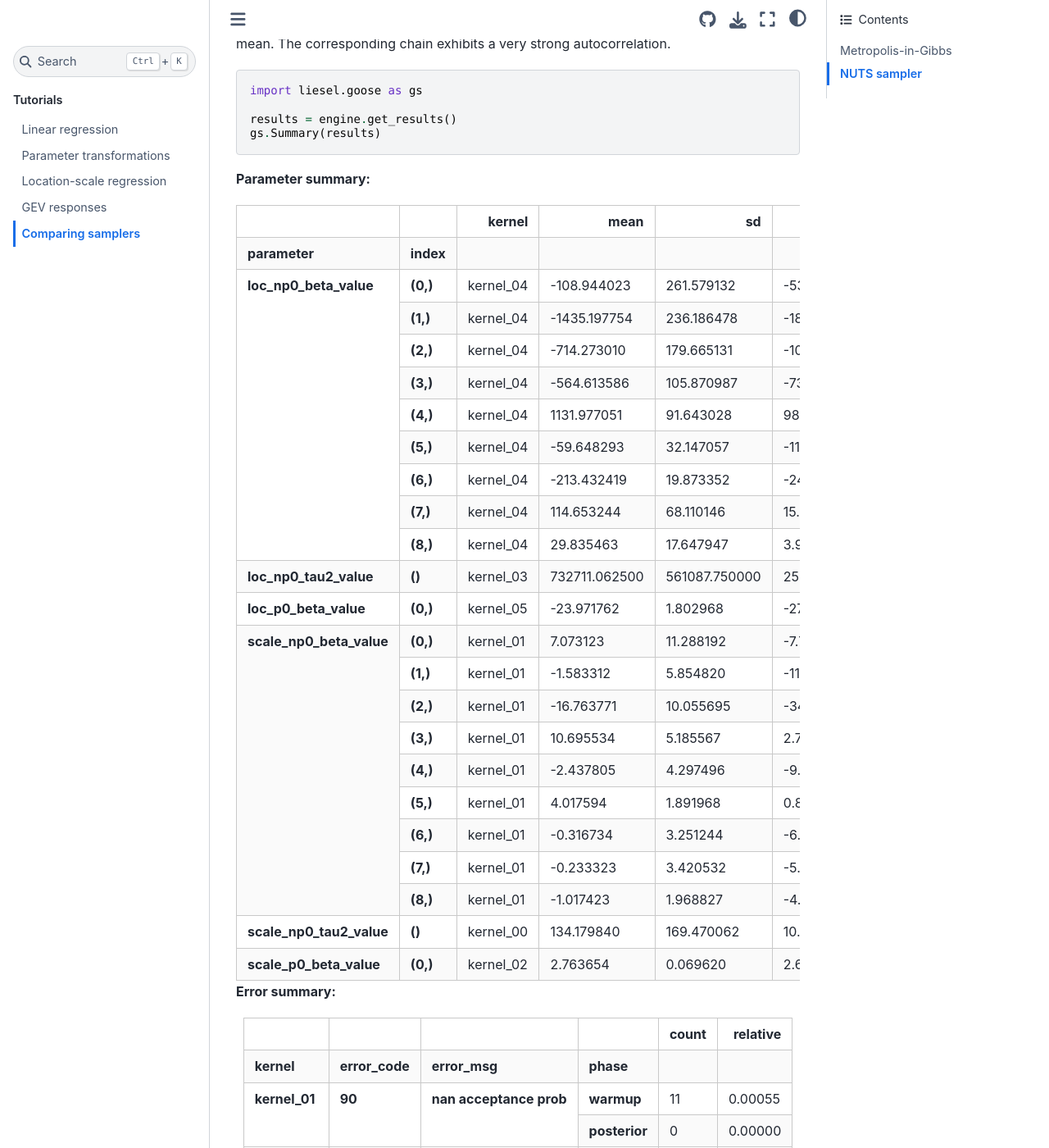
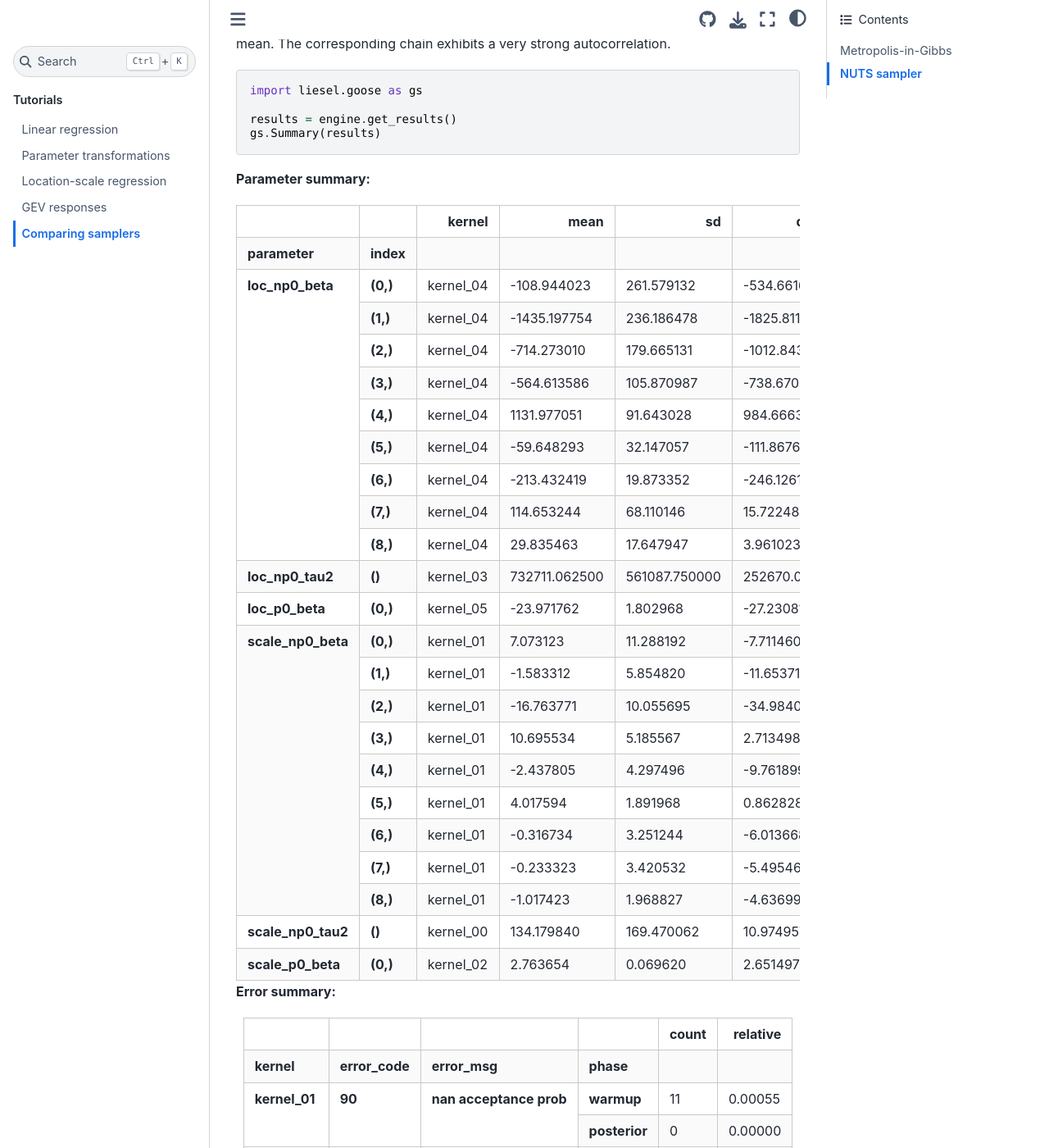
Before and after one commit to liesel-devs/liesel, a Sphinx documentation site: the page built from docs/source/tutorials/md/04-mcycle.md, in a window 1280 px wide and 1400 px high, scrolled down 2259 px. Shown: the whole window at 82% size. Built offline with Sphinx 7.4.7 and the Sphinx Book theme 1.1.4, drawn with Linux system fonts in a browser that asks for light colours; pages that are not in the unit, such as notebooks, are missing from menus; some of the changed text lies outside the part shown.

Commit message:
Use variable instead of node names in dist_reg_mcmc(), closes #22 (#25)
I'm merging and creating individual issues for my points mentioned above.

````diff
--- a/docs/source/tutorials/md/04-mcycle.md
+++ b/docs/source/tutorials/md/04-mcycle.md
@@ -171,7 +171,7 @@ index
 <tbody>
 <tr>
 <th rowspan="9" valign="top">
-loc_np0_beta_value
+loc_np0_beta
 </th>
 <th>
 (0,)
@@ -489,7 +489,7 @@ kernel_04
 </tr>
 <tr>
 <th>
-loc_np0_tau2_value
+loc_np0_tau2
 </th>
 <th>
 ()
@@ -527,7 +527,7 @@ kernel_03
 </tr>
 <tr>
 <th>
-loc_p0_beta_value
+loc_p0_beta
 </th>
 <th>
 (0,)
@@ -565,7 +565,7 @@ kernel_05
 </tr>
 <tr>
 <th rowspan="9" valign="top">
-scale_np0_beta_value
+scale_np0_beta
 </th>
 <th>
 (0,)
@@ -883,7 +883,7 @@ kernel_01
 </tr>
 <tr>
 <th>
-scale_np0_tau2_value
+scale_np0_tau2
 </th>
 <th>
 ()
@@ -921,7 +921,7 @@ kernel_00
 </tr>
 <tr>
 <th>
-scale_p0_beta_value
+scale_p0_beta
 </th>
 <th>
 (0,)
@@ -1066,37 +1066,37 @@ posterior
 </table>
 
 ``` python
-fig = gs.plot_trace(results, "loc_p0_beta_value")
+fig = gs.plot_trace(results, "loc_p0_beta")
 ```
 
 ![](04-mcycle_files/figure-commonmark/iwls-traces-1.png)
 
 ``` python
-fig = gs.plot_trace(results, "loc_np0_tau2_value")
+fig = gs.plot_trace(results, "loc_np0_tau2")
 ```
 
 ![](04-mcycle_files/figure-commonmark/iwls-traces-2.png)
 
 ``` python
-fig = gs.plot_trace(results, "loc_np0_beta_value")
+fig = gs.plot_trace(results, "loc_np0_beta")
 ```
 
 ![](04-mcycle_files/figure-commonmark/iwls-traces-3.png)
 
 ``` python
-fig = gs.plot_trace(results, "scale_p0_beta_value")
+fig = gs.plot_trace(results, "scale_p0_beta")
 ```
 
 ![](04-mcycle_files/figure-commonmark/iwls-traces-4.png)
 
 ``` python
-fig = gs.plot_trace(results, "scale_np0_tau2_value")
+fig = gs.plot_trace(results, "scale_np0_tau2")
 ```
 
 ![](04-mcycle_files/figure-commonmark/iwls-traces-5.png)
 
 ``` python
-fig = gs.plot_trace(results, "scale_np0_beta_value")
+fig = gs.plot_trace(results, "scale_np0_beta")
 ```
 
 ![](04-mcycle_files/figure-commonmark/iwls-traces-6.png)
@@ -1134,7 +1134,7 @@ library(reticulate)
 summary <- py$summary
 
 beta <- summary %>%
-  filter(variable == "loc_np0_beta_value") %>%
+  filter(variable == "loc_np0_beta") %>%
   group_by(var_index) %>%
   summarize(mean = mean(mean)) %>%
   ungroup()
@@ -1144,7 +1144,7 @@ X <- py_to_r(model$vars["loc_np0_X"]$value)
 f <- X %*% beta
 
 beta0 <- summary %>%
-  filter(variable == "loc_p0_beta_value") %>%
+  filter(variable == "loc_p0_beta") %>%
   group_by(var_index) %>%
   summarize(mean = mean(mean)) %>%
   ungroup()
````
Also changed, not shown: docs/source/tutorials/md/03-gev.md (+11 -11 lines), docs/source/tutorials/qmd/03-gev.qmd (+6 -6 lines), docs/source/tutorials/qmd/04-mcycle.qmd (+8 -8 lines), docs/source/tutorials/md/02-ls-reg_files/figure-commonmark/unnamed-chunk-5-1.png, docs/source/tutorials/md/03-gev_files/figure-commonmark/traces-1.png, docs/source/tutorials/md/03-gev_files/figure-commonmark/traces-2.png, docs/source/tutorials/md/03-gev_files/figure-commonmark/traces-3.png, docs/source/tutorials/md/03-gev_files/figure-commonmark/traces-4.png, docs/source/tutorials/md/03-gev_files/figure-commonmark/traces-5.png, docs/source/tutorials/md/04-mcycle_files/figure-commonmark/iwls-traces-1.png, docs/source/tutorials/md/04-mcycle_files/figure-commonmark/iwls-traces-2.png, docs/source/tutorials/md/04-mcycle_files/figure-commonmark/iwls-traces-3.png, docs/source/tutorials/md/04-mcycle_files/figure-commonmark/iwls-traces-4.png, docs/source/tutorials/md/04-mcycle_files/figure-commonmark/iwls-traces-5.png, 1 more files, 2 other files.
